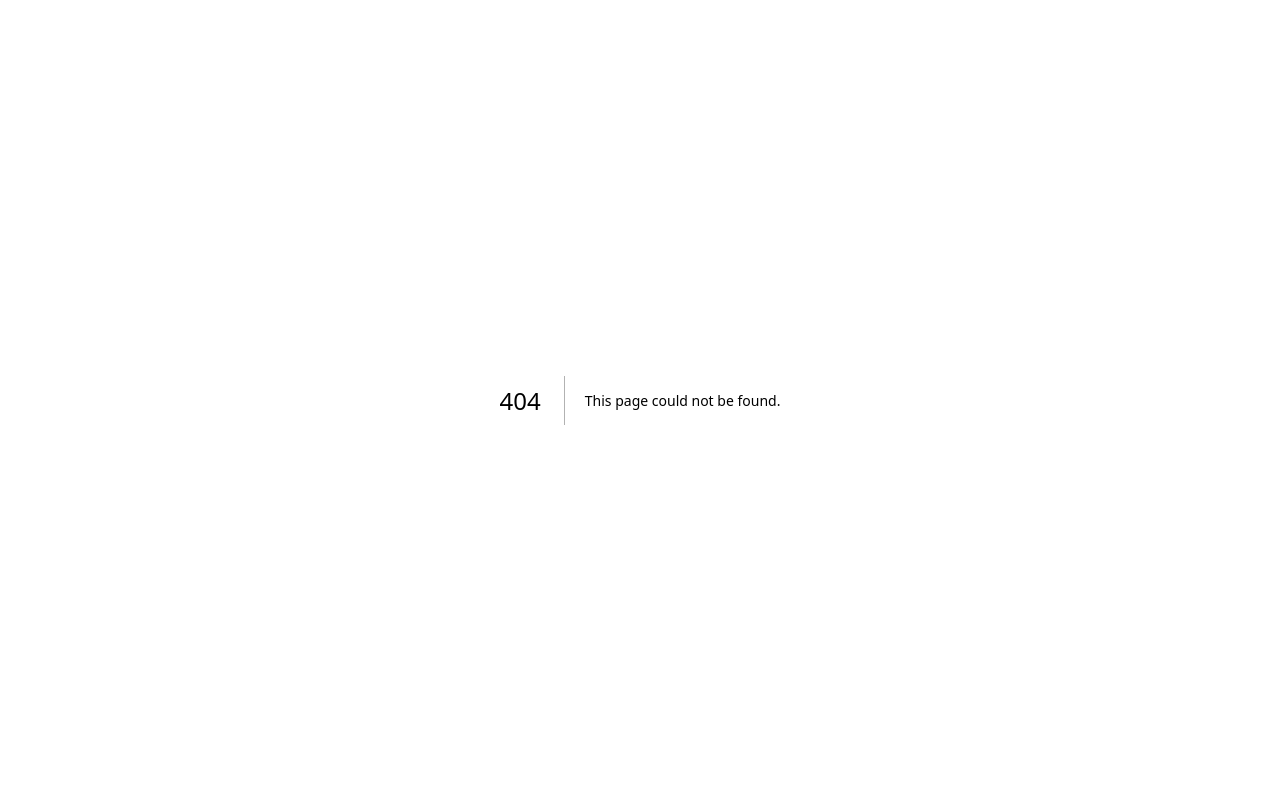
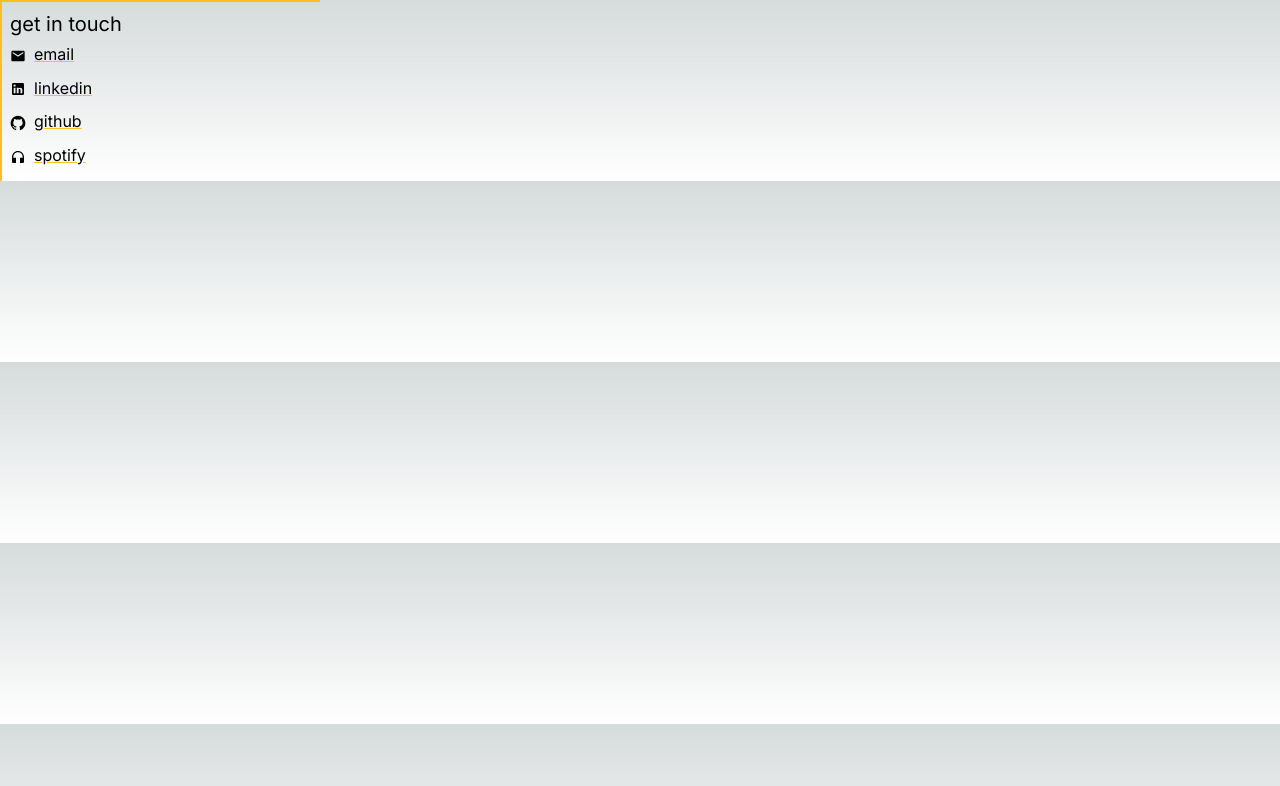
Before and after one commit to JoeGuidoboni/jogu.dev, a Next.js app: page /right-bar in a window 1280 px wide. Before the commit this address had no page. Shown: the top 786 px of the page. Built offline with nearby package versions, Linux system fonts and the light colour scheme.

Commit message:
created separate sidebar components

```diff
--- a/src/app/gallery/page.tsx
+++ b/src/app/gallery/page.tsx
@@ -16,7 +16,7 @@ export default function Gallery() {
   // const [image, setImage] = useState("false");
 
   return (
-    <main className="bg-zinc-900 pb-32 font-mono">
+    <main className="bg-zinc-900 pb-32 font-mono selection:text-sky-500">
       <NavBar></NavBar>
       <div className="w-full h-full flex items-center justify-center">
         <div className="max-w-5xl">
--- /dev/null
+++ b/src/app/left-bar/page.tsx
@@ -0,0 +1,23 @@
+import Image from "next/image";
+
+export default function LeftBar() {
+  return (
+    <div className="flex-1 font-medium text-4xl tracking-tighter text-right p-4">
+      <div className="border-amber-400 border-r-2 border-b-2 p-2">
+        hey,
+        <br></br>
+        i&apos;m jogu
+      </div>
+
+      <div className="flex justify-end py-4">
+        <Image
+          src="/img/me.jpg"
+          width={300}
+          height={300}
+          alt="there's supposed to be a picture of me here"
+          className="object-cover rounded-lg"
+        />
+      </div>
+    </div>
+  );
+}
--- a/src/app/page.tsx
+++ b/src/app/page.tsx
@@ -1,32 +1,19 @@
 import NavBar from "@/components/navbar";
-import { Email, GitHub, Headphones, LinkedIn } from "@mui/icons-material";
-import Image from "next/image";
+import LeftBar from "./left-bar/page";
+import RightBar from "./right-bar/page";
 
 export default function Home() {
   return (
-    <main className="bg-zinc-900 min-h-screen font-mono">
+    <main className="bg-zinc-900 min-h-screen font-mono selection:text-sky-500">
       <NavBar></NavBar>
       <div className="flex z-10 max-h-screen w-full justify-end p-8">
         <div className="basis-1/3">
-          <div className="flex-1 font-medium text-4xl tracking-tighter text-right p-4">
-            <div className="border-amber-400 border-r-2 border-b-2 p-2">
-              hey,
-              <br></br>
-              i&apos;m jogu
-            </div>
-
-            <div className="flex justify-end py-4">
-              <Image
-                src="/img/me.jpg"
-                width={300}
-                height={300}
-                alt="there's supposed to be a picture of me here"
-                className="object-cover rounded-lg"
-              />
-            </div>
+          <LeftBar></LeftBar>
+        </div>
+        <div className="basis-1/3 p-5 text-base overflow-auto">
+          <div className="pb-4">
+            <h1 className="text-2xl text-right border-amber-400 border-r-2 border-b-2 p-2">about me</h1>
           </div>
-        </div>
-        <div className="basis-1/3 p-5 text-base">
           i&apos;m a software engineer with a passion for creating things that
           help people, and that they enjoy using them.
           <br></br>
@@ -36,7 +23,7 @@ export default function Home() {
           <br></br>
           <br></br>
           in my free time i like to build things that i hope people will enjoy
-          interacting with, like a{" "}
+          interacting with, like this website, or a{" "}
           <a
             className="underline decoration-amber-400"
             href="https://github.com/JoeGuidoboni/umami"
@@ -44,37 +31,20 @@ export default function Home() {
             sarcastic dicord bot
           </a>
           {"."}
+          <br></br>
+          <br></br>
+          <br></br>
+          <br></br>
+          <div className="text-right border-amber-400 border-r-2 border-b-2 p-2">
+            <h1 className="text-2xl text-right">experience</h1>
+            <h2 className="text-lg text-right">Associate Software Engineer @ Fidelity Investments</h2>
+            <ul>
+
+            </ul>
+          </div>
         </div>
         <div className="basis-1/3 p-4">
-          <div className="w-1/4 h-full border-amber-400 border-t-2 border-l-2 p-2">
-            <div className="text-xl">contact</div>
-            <ul>
-              <li className="py-1">
-                <a href="mailto:joe.guidoboni@gmail.com" className="underline decoration-amber-400">
-                  <Email className="pr-2" />
-                  email
-                </a>
-              </li>
-              <li className="py-1">
-                <a href="https://www.linkedin.com/in/joe-guidoboni/" className="underline decoration-amber-400">
-                  <LinkedIn className="pr-2" />
-                  linkedin
-                </a>
-              </li>
-              <li className="py-1">
-                <a href="https://github.com/JoeGuidoboni" className="underline decoration-amber-400">
-                  <GitHub className="pr-2" />
-                  github
-                </a>
-              </li>
-              <li className="py-1">
-                <a href="https://open.spotify.com/user/jofusgweedabownee" className="underline decoration-amber-400">
-                  <Headphones className="pr-2" />
-                  spotify
-                </a>
-              </li>
-            </ul>
-          </div>
+          <RightBar></RightBar>
         </div>
       </div>
     </main>
--- /dev/null
+++ b/src/app/right-bar/page.tsx
@@ -0,0 +1,47 @@
+import { Email, GitHub, Headphones, LinkedIn } from "@mui/icons-material";
+
+export default function RightBar() {
+  return (
+    <div className="w-1/4 h-full border-amber-400 border-t-2 border-l-2 p-2">
+      <div className="text-xl">get in touch</div>
+      <ul>
+        <li className="py-1">
+          <a
+            href="mailto:joe.guidoboni@gmail.com"
+            className="underline decoration-amber-400"
+          >
+            <Email className="pr-2" />
+            email
+          </a>
+        </li>
+        <li className="py-1">
+          <a
+            href="https://www.linkedin.com/in/joe-guidoboni/"
+            className="underline decoration-amber-400"
+          >
+            <LinkedIn className="pr-2" />
+            linkedin
+          </a>
+        </li>
+        <li className="py-1">
+          <a
+            href="https://github.com/JoeGuidoboni"
+            className="underline decoration-amber-400"
+          >
+            <GitHub className="pr-2" />
+            github
+          </a>
+        </li>
+        <li className="py-1">
+          <a
+            href="https://open.spotify.com/user/jofusgweedabownee"
+            className="underline decoration-amber-400"
+          >
+            <Headphones className="pr-2" />
+            spotify
+          </a>
+        </li>
+      </ul>
+    </div>
+  );
+}
```
